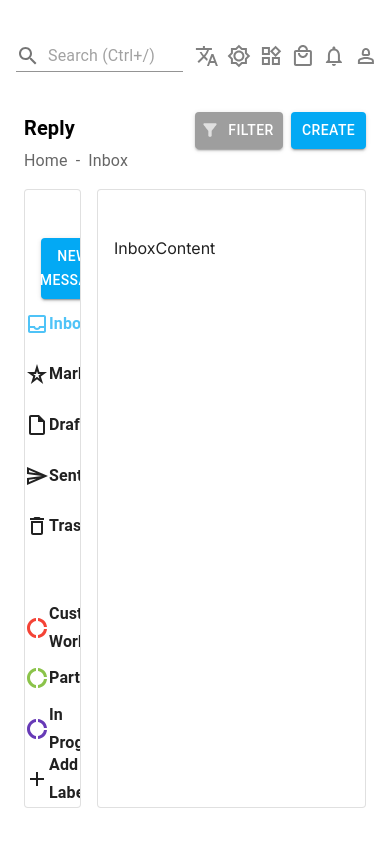
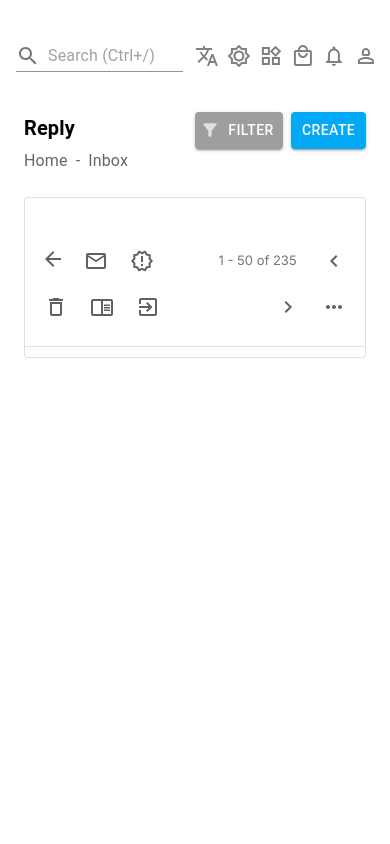
Before and after one commit to erhanbarisolmez/nextjs-dashboard-marketting-v1, a Next.js app: page /en/edit-product in a window 390 px wide. Built offline with nearby package versions, Linux system fonts and the light colour scheme.

Commit message:
11.02.2024

```diff
--- a/messages/en.json
+++ b/messages/en.json
@@ -137,5 +137,8 @@
   "color": "Color",
   "size": "Size",
   "material": "Material",
-  "style": "Style"
+  "style": "Style",
+  "reply": "Reply",
+  "create-0": "Create",
+  "filter-0": "Filter"
 }
--- a/messages/tr.json
+++ b/messages/tr.json
@@ -137,5 +137,6 @@
   "style": "Stil",
   "material": "Malzeme",
   "size": "Boyut",
-  "color": "Renk"
+  "color": "Renk",
+  "reply": "Cevap vermek"
 }
--- a/package.json
+++ b/package.json
@@ -34,6 +34,7 @@
     "react": "^18",
     "react-apexcharts": "^1.4.1",
     "react-dom": "^18",
+    "react-responsive": "^9.0.2",
     "react-swipeable-views": "^0.14.0",
     "styled-components": "^6.1.1"
   },
--- a/src/app/[locale]/edit-product/[...inbox]/page.js
+++ b/src/app/[locale]/edit-product/[...inbox]/page.js
@@ -1,16 +1,30 @@
 import CustomBreadcrumbs from '@/components/CustomBreadcrumbs'
 import PageHeader from '@/components/PageHeader'
 import { Inbox } from '@/components/e-commerce/edit-product/inbox/inbox'
+import useTranslatedStatus from '@/components/e-commerce/products/useTranslatedStatus'
 import { Container } from '@mui/material'
+import { useTranslations } from 'next-intl'
 const Customer = () => {
-
+  const status = useTranslatedStatus();
+  const t = useTranslations();
   return (
     <>
       <Container maxWidth="xl">
         <PageHeader
-          headerText="Reply"
-          createButtonText="Create"
-          filterButtonText="Filter"
+          headerText={'Reply'}
+          createButtonText={t('create')}
+          filterButtonText={t('filter')}
+          statusOptions={status}
+          filterCardHeaderText = {t('filter-options')}
+          filterCardOptionStatus = {t('status-0')}
+          autoCompleteLabel={t('select-option')}
+          filterCardHeaderCheckBox = {t('member-type')}
+          filterCardCheckBoxText1 = {t('author')}
+          filterCardCheckBoxText2 = {t('customer')}
+          filterCardHeaderSwitch = {t('notifications')}
+          filterCardStatusTextSwitch = {t('enabled')}
+          filterCardTextButton1 = {t('reset')}
+          filterCardTextButton2= {t('apply')}
 
         />
         <CustomBreadcrumbs
--- a/src/components/PageHeader.js
+++ b/src/components/PageHeader.js
@@ -30,7 +30,7 @@ const PageHeader = ({
   const [isCreateCardOpen, setIsCreateCardOpen] = useState(false);
   const handleClose = () => setIsCreateCardOpen(false);
 
-  const [status, setStatus] = useState("");
+  const [status, setStatus] = useState();
   const contained = variants.button.contained;
 
   const onClickFilteredButton = () => {
--- a/src/components/e-commerce/edit-product/inbox/inbox.js
+++ b/src/components/e-commerce/edit-product/inbox/inbox.js
@@ -14,7 +14,7 @@ import {
   StarRateOutlined as StarIcon
 } from '@mui/icons-material'
 import { Container, Grid } from '@mui/material'
-import { useState } from 'react'
+import { useEffect, useState } from 'react'
 import { AddLabelContent } from './menuItems/addLabelContent'
 import { CustomWorkContent } from './menuItems/customWorkContent'
 import { DraftContent } from './menuItems/draftContent'
@@ -24,27 +24,37 @@ import { PartnershipContent } from './menuItems/partnershipContent'
 import { SentContent } from './menuItems/sentContent'
 import { TrashContent } from './menuItems/trashContent'
 
-
 export const Inbox = () => {
   const contained = variants.button.contained;
   const subtitle1 = variants.typography.subtitle1
   const [menuIndex, setMenuIndex] = useState(0);
+  const [windowWidth, setWindowWidth] = useState(window.innerWidth);
   const colorRed = palette.red[500];
   const colorGreen = palette.lightGreen[500];
   const colorPurple = palette.deepPurple[500];
-  const menuSeperator =' ';
+  const menuSeperator = ' ';
+
+  useEffect(() => {
+    const handleResize = () => {
+      setWindowWidth(window.innerWidth)
+    };
+
+    window.addEventListener('resize', handleResize);
+    return () => window.removeEventListener('resize', handleResize);
+  }, []);
+
 
   const menuItems = [
-    { icon: <InboxIcon />, text: 'Inbox', content: <InboxContent/> },
-    { icon: <StarIcon />, text: 'Marked', content: <MarkedContent/> },
-    { icon: <FileIcon />, text: 'Draft', content: <DraftContent/> },
-    { icon: <SendIcon />, text: 'Sent', content: <SentContent/> },
-    { icon: <DeleteIcon />, text: 'Trash', content: <TrashContent/> },
+    { icon: <InboxIcon />, text: 'Inbox', content: <InboxContent />, },
+    { icon: <StarIcon />, text: 'Marked', content: <MarkedContent />, },
+    { icon: <FileIcon />, text: 'Draft', content: <DraftContent />, },
+    { icon: <SendIcon />, text: 'Sent', content: <SentContent />, },
+    { icon: <DeleteIcon />, text: 'Trash', content: <TrashContent />, },
     menuSeperator,
-    { icon: <DonutLargeIcon sx={{color: colorRed}} />, text: 'Custom Work', content: <CustomWorkContent/> },
-    { icon: <DonutLargeIcon sx={{color: colorGreen}}/>, text: 'Partnership', content: <PartnershipContent/> },
-    { icon: <DonutLargeIcon sx={{color: colorPurple}} />, text: 'In Progress', content: <SentContent/> },
-    { icon: <AddIcon />, text: 'Add Label', content: <AddLabelContent/> },
+    { icon: <DonutLargeIcon sx={{ color: colorRed }} />, text: 'Custom Work', content: <CustomWorkContent />, },
+    { icon: <DonutLargeIcon sx={{ color: colorGreen }} />, text: 'Partnership', content: <PartnershipContent />, },
+    { icon: <DonutLargeIcon sx={{ color: colorPurple }} />, text: 'In Progress', content: <SentContent />, },
+    { icon: <AddIcon />, text: 'Add Label', content: <AddLabelContent />, },
   ];
 
 
@@ -61,6 +71,7 @@ export const Inbox = () => {
             display: 'flex',
             justifyContent: 'space-evenly',
             alignItems: 'center',
+            alignContent: 'center',
             height: '6vh',
             fontWeight: 'bold',
             color: menuIndex === index ? palette.lightBlue[300] : 'inherit',
@@ -79,7 +90,8 @@ export const Inbox = () => {
       <Grid container mt={2} sx={{ display: 'flex', justifyContent: 'space-between' }} >
 
         {/* LEFT */}
-        <Grid item xs={2}>
+        {windowWidth > 1200 &&(
+        <Grid item xs={12} lg={2} >
           <Card sx={{ height: '100%' }}>
             <Grid item xs={12} mt={6} >
               <Container>
@@ -100,10 +112,21 @@ export const Inbox = () => {
             </Grid>
           </Card>
         </Grid>
+        )}
 
         {/* RIGHT */}
-        <Grid item xs={10}>
-          <Card sx={{ height: '100%', ml: 1 }}>
+        {windowWidth && (
+        <Grid item xs={12} lg={10} >
+          <Card sx={{
+            height: '100%',
+            ml: {
+              lg: 1
+            },
+            mt: {
+              xs :1,
+              lg : 0
+            }
+          }}>
             <Grid item xs={12} mt={6} >
               <Container>
                 <Grid xs={12}>
@@ -114,6 +137,7 @@ export const Inbox = () => {
 
           </Card>
         </Grid>
+        )}
       </Grid>
     </>
 
--- a/src/components/e-commerce/edit-product/inbox/menuItems/inboxContent.js
+++ b/src/components/e-commerce/edit-product/inbox/menuItems/inboxContent.js
@@ -1,6 +1,13 @@
+'use client'
+
+import { InboxHeader } from "./inboxContent/InboxHeader"
 
 export const InboxContent = () => {
   return (
-    <div>InboxContent</div>
+    <>
+        <InboxHeader
+
+        />
+    </>
   )
 }
--- /dev/null
+++ b/src/components/e-commerce/edit-product/inbox/menuItems/inboxContent/InboxHeader.js
@@ -0,0 +1,82 @@
+'use client'
+import { palette } from '@/style/color';
+import {
+  ArrowBackOutlined as ArrowIcon,
+  KeyboardArrowLeftOutlined as ArrowLeftIcon,
+  KeyboardArrowRightOutlined as ArrowRightIcon,
+  DeleteOutlineOutlined as DeleteIcon,
+  ExitToAppOutlined as ExitIcon,
+  MailOutlineOutlined as MailIcon,
+  MoreHorizOutlined as MoreIcon,
+  ChromeReaderModeOutlined as ReaderIcon,
+  NewReleasesOutlined as ReleasesIcon
+} from '@mui/icons-material';
+import Divider from '@mui/joy/Divider';
+import { Grid } from '@mui/material';
+export const InboxHeader = () => {
+  return (
+    <>
+      <Grid item xs={12}
+        sx={{
+          display: "flex",
+          justifyContent: 'space-between',
+          alignContent: 'center',
+          alignItems: 'center',
+
+        }}>
+        <Grid container item xs={6}
+          sx={{
+            display: "flex",
+            justifyContent: 'flex-start',
+            gap: 2,
+            alignContent: 'center',
+            alignItems: 'center',
+            color: palette.grey[700],
+          }}
+        >
+          <Grid><ArrowIcon fontSize="medium" /></Grid>
+          <Grid><MailIcon style={style.icon} /></Grid>
+          <Grid><ReleasesIcon style={style.icon} /></Grid>
+          <Grid><DeleteIcon style={style.icon} /></Grid>
+          <Grid><ReaderIcon style={style.icon} /></Grid>
+          <Grid><ExitIcon style={style.icon} /></Grid>
+
+        </Grid>
+        <Grid container item xs={6}
+          sx={{
+            display: 'flex',
+            justifyContent: 'flex-end',
+            gap: 2
+          }}
+        >
+          <Grid item sx={{ p: 0.8, fontSize: 13, color: palette.grey[600] }}>1 - 50 of 235</Grid>
+          <Grid item><ArrowLeftIcon style={style.icon} /></Grid>
+          <Grid><ArrowRightIcon style={style.icon} /></Grid>
+          <Grid><MoreIcon style={style.icon} /></Grid>
+        </Grid>
+      </Grid>
+      <Divider orientation="horizontal"
+        sx={{
+          display: 'flex',
+          width: '100vw',
+          ml: -5,
+          mt: 3
+        }} />
+
+    </>
+  )
+}
+
+const style = ({
+  icon: {
+    display: 'flex',
+    backgroundColor: palette.grey[100] + "!important",
+    color: palette.grey[700],
+    padding: 3,
+    borderRadius: 5,
+    alignItems: 'center',
+    hover:{
+      color:palette.lightBlue[50]
+    }
+  }
+});
```
Also changed, not shown: 1 other file (tests, documents, lock files or other folders). Lines whose indentation alone changed are shown as unchanged.
